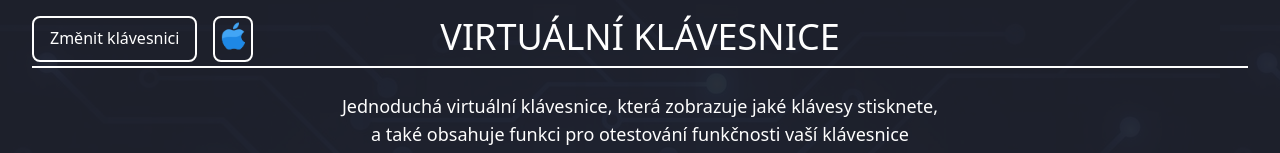
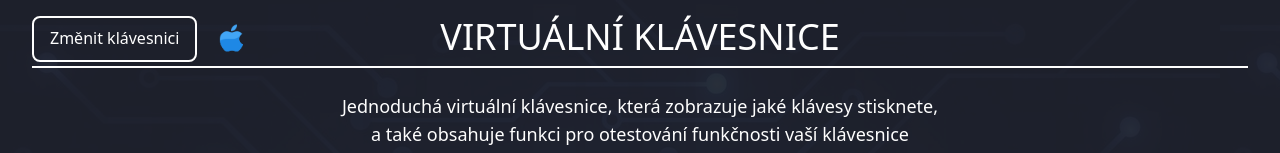
Before and after one commit to OndrejLosensky/virtual-keyboard, a React (Create React App) app: page / in a window 1280 px wide. Shown: the top 153 px of the page. Built offline with nearby package versions, Linux system fonts and the light colour scheme; the HTML template or start-up script is replaced by a standard one.

Commit message:
přepínatelné tlačítko mezi windows a MacOS

```diff
--- a/src/keyboard/Keyboard.js
+++ b/src/keyboard/Keyboard.js
@@ -64,7 +64,7 @@ const Keyboard = () => {
                         <ChangeKeyboard/>
                       </div>
 
-                      <div className="border-[2px] border-foreColorWhite mr-4 rounded-lg">
+                      <div className="mt-1 mr-4 rounded-lg">
                         <ChangeOSKeyboard/>
                       </div>
 
```
